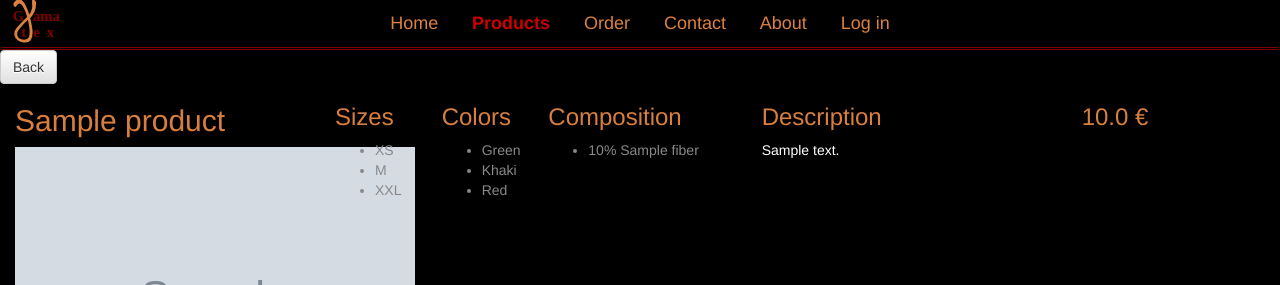
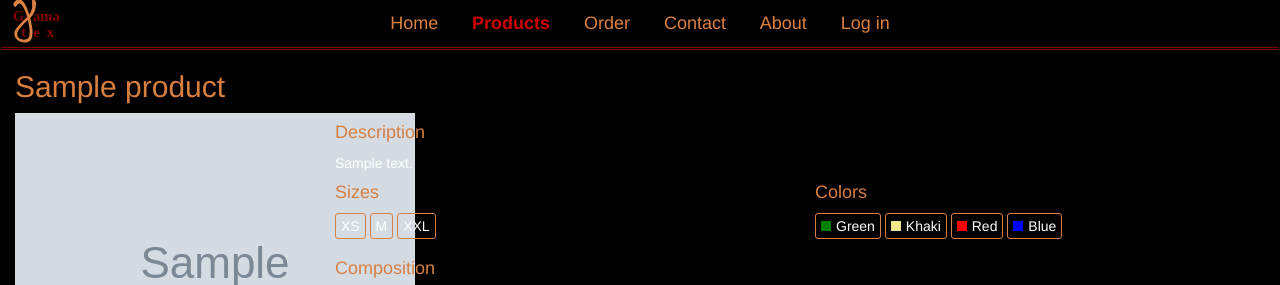
Before and after one commit to mrkvost/wega, a Flask app: page /products/1 in a window 1280 px wide. Shown: the top 285 px of the page. Run offline with Flask 2, Linux system fonts and the light colour scheme; tables that the repository leaves empty hold one stand-in row (values such as "Sample post"); grey boxes marked "Sample" are stand-in pictures; parts of the project's set-up code (start-up, migrations or seed data) failed here and were passed over; some libraries are stand-ins or nearby versions.

Commit message:
updated product detail page and added pie chart for composition

```diff
--- a/wega/static/css/styles-basic.css
+++ b/wega/static/css/styles-basic.css
@@ -267,15 +267,72 @@ html, body {
   color: #D87F40;
 }
 
-#product-detail h3{
+#product-detail .img {
+  text-align: center;
+}
+
+#product-detail h4{
   color: #D87F40;
+}
+
+#product-detail div[dir="ltr"] {
+  margin: 0;
 }
 
 #product-detail .description {
   color: #FFF;
+  text-align: justify;
 }
 
-#product-detail {
+#product-detail .color-list,
+#product-detail .composition-list,
+#product-detail .size-list {
+  color: #FFF;
+  list-style: none;
+  padding: 0;
+}
+
+#product-detail .size-list li,
+#product-detail .color-list li {
+  display: inline-block;
+  border: solid 1px #D87F40;
+  padding: 2px 5px;
+  border-radius: 3px;
+  cursor: pointer;
+}
+
+#product-detail .size-list li:focus,
+#product-detail .size-list li:hover,
+#product-detail .color-list li:focus,
+#product-detail .color-list li:hover {
+  box-shadow: 0px 0px 10px 0px #D87F40;
+}
+
+#product-detail .color-list li .color-sample {
+  display: inline-block;
+  width: 10px;
+  height: 10px;
+  margin-right: 5px;
+}
+
+#product-detail .bg-green {
+  background-color: green;
+}
+
+#product-detail .bg-red {
+  background-color: red;
+}
+
+#product-detail .bg-blue {
+  background-color: blue;
+}
+
+#product-detail .bg-khaki {
+  background-color: #F0E68C;
+}
+
+#product-detail .composition {
+  padding: 0;
 }
 
 /* ~~~ ~~ ~~ ~~ ~~ ~~  About  ~~ ~~ ~~ ~~ ~~ ~~~ */
--- /dev/null
+++ b/wega/static/js/product_detail.js
@@ -0,0 +1,63 @@
+function drawChart() {
+    var data = new google.visualization.arrayToDataTable(
+        $COMPOSITION_DATA,
+        false
+    );
+
+    var options = {
+        // title: 'Composition in %',
+        // title: 'none',
+        width: 230,
+        height: 130,
+        is3D: true,
+        backgroundColor: '#000',
+        pieSliceText: 'label',
+        pieSliceTextStyle: {
+            color: 'black',
+            fontSize: 12.0,
+            fontName: 'Helvetica',
+        },
+        enableInteractivity: true,
+        chartArea: {
+            top: 0,
+            left: 0,
+            width: '100%',
+            height: '100%',
+        },
+        legend: {
+            position: 'right',
+            alignment: 'center',
+            textStyle: {
+                color: '#E9B895',
+                fontSize: 12.0,
+            }
+        },
+        tooltip: {
+            // bug; cannot add custom content into tooltip on pie chart
+            // isHtml: true,
+            text: 'percentage',
+            textStyle: {
+                fontName: 'Helvetica',
+                fontSize: 12.0,
+            },
+        },
+        colors: [
+            '#6A3916', '#944F1E', '#BE6627', '#D88041', '#E19C6B', '#E9B895', '#F2D5C0',
+        ],
+        // colors: [
+        //     '#F2D5C0', '#E9B895', '#E19C6B', '#D88041', '#BE6627', '#944F1E', '#6A3916',
+        // ],
+    };
+
+    var chart = new google.visualization.PieChart(
+        $('.composition-chart')[0]
+    );
+    chart.draw(data, options);
+}
+
+$(document).ready(function() {
+    $('.btn.back').click(function(event) {
+        parent.history.back();
+        return false;
+    });
+});
--- a/wega/templates/product_detail.html
+++ b/wega/templates/product_detail.html
@@ -7,27 +7,51 @@
   {{ super() }}
   <script type="text/javascript" src="{{ url_for('static', filename='js/jquery-2.1.3.min.js') }}"></script>
   <script type="text/javascript" src="{{ url_for('static', filename='js/holder.min.js') }}"></script>
-  <script>
-    $(document).ready(function() {
-        $('.btn.back').click(function(event) {
-            parent.history.back();
-            return false;
-        });
-    });
+  <script type="text/javascript" src="https://www.google.com/jsapi"></script>
+  <script type="text/javascript" src="{{ url_for('static', filename='js/product_detail.js') }}"></script>
+  <script type="text/javascript">
+    var $OPTS = {
+        'style': 'background-color: red',
+    };
+    var $COMPOSITION_DATA = [[
+        {
+            type: 'string',
+        }, {
+            type: 'number',
+        }, {
+            type: 'string',
+            role: 'tooltip',
+            //p: {'html': true},
+        }],
+      {% for composition in product.composition -%}
+        ['{{ composition.fiber.name }}', {{ composition.percentage }}, '{{ composition.fiber.description }}'],
+      {% endfor %}
+    ];
+
+    google.load('visualization', '1.0', {'packages':['corechart']});
+    google.setOnLoadCallback(drawChart);
   </script>
 {% endblock %}
 
 {% block content %}
-  <a href="#" class="btn btn-default back" role="button">Back</a>
+<!--<a href="#" class="btn btn-default back" role="button">Back</a>-->
   <div class="container-fluid">
+    <h2 class="caption">{{ product.name }}</h2>
     <div class="row">
-      <div class="img col-sm-6 col-md-4 col-lg-3">
-        <h2 class="caption">{{ product.name }}</h2>
+      <div class="img col-sm-5 col-md-4 col-lg-3">
         <img data-src="{{ image_placeholder_small }}" src="{{ image_url(product.image_name) }}" alt="{{ product.name }}">
+        <div class="price">
+          <h4>{{ product.price }}&nbsp;&euro;</h3>
+        </div>
       </div>
 
-      <div class="sizes col-sm-3 col-md-2 col-lg-1">
-        <h3>Sizes</h3>
+      <div class="description col-sm-7 col-md-8 col-lg-9">
+        <h4>Description</h3>
+        <div class="description">{{ product.description }}</div>
+
+        <div class="row">
+          <div class="sizes col-sm-4 col-md-6 col-lg-6">
+            <h4>Sizes</h3>
             <ul class="size-list">
               <li>XS</li>
               <li>M</li>
@@ -35,38 +59,30 @@
             </ul>
           </div>
 
-      <div class="colors col-sm-3 col-md-2 col-lg-1">
-        <h3>Colors</h3>
+          <div class="colors col-sm-8 col-md-6 col-lg-6">
+            <h4>Colors</h3>
             <ul class="color-list">
-          <li>Green</li>
-          <li>Khaki</li>
-          <li>Red</li>
+              <li><span class="color-sample bg-green"></span>Green</li>
+              <li><span class="color-sample bg-khaki"></span>Khaki</li>
+              <li><span class="color-sample bg-red"></span>Red</li>
+              <li><span class="color-sample bg-blue"></span>Blue</li>
             </ul>
           </div>
+        </div>
 
-      <div class="clearfix visible-sm-block"></div>
+        <div class="clearfix visible-lg-block visible-sm-block"></div>
 
-      <div class="composition col-sm-3 col-md-4 col-lg-2">
-        <h3>Composition</h3>
-        <ul class="composition-list">
+        <div class="composition col-sm-6 col-md-5 col-lg-4">
+          <h4>Composition</h3>
+          <ul class="composition-list hidden-xs hidden-sm hidden-md hidden-lg">
             {% for composition in product.composition -%}
               <li>{{ composition.percentage }}% {{ composition.fiber.name }}</li>
             {%- endfor %}
           </ul>
+          <div class="composition-chart"></div>
+        </div>
       </div>
 
-      <div class="clearfix visible-md-block"></div>
-
-      <div class="description col-sm-6 col-md-4 col-lg-3">
-        <h3>Description</h3>
-        <div class="description">{{ product.description }}</div>
-      </div>
-
-      <div class="price col-sm-3 col-md-4 col-lg-2">
-        <h3>{{ product.price }}&nbsp;&euro;</h3>
-      </div>
-
-      <div class="clearfix visible-sm-block visible-lg-block"></div>
     </div>
   </div>
 {% endblock %}
```
Lines whose indentation alone changed are shown as unchanged.
